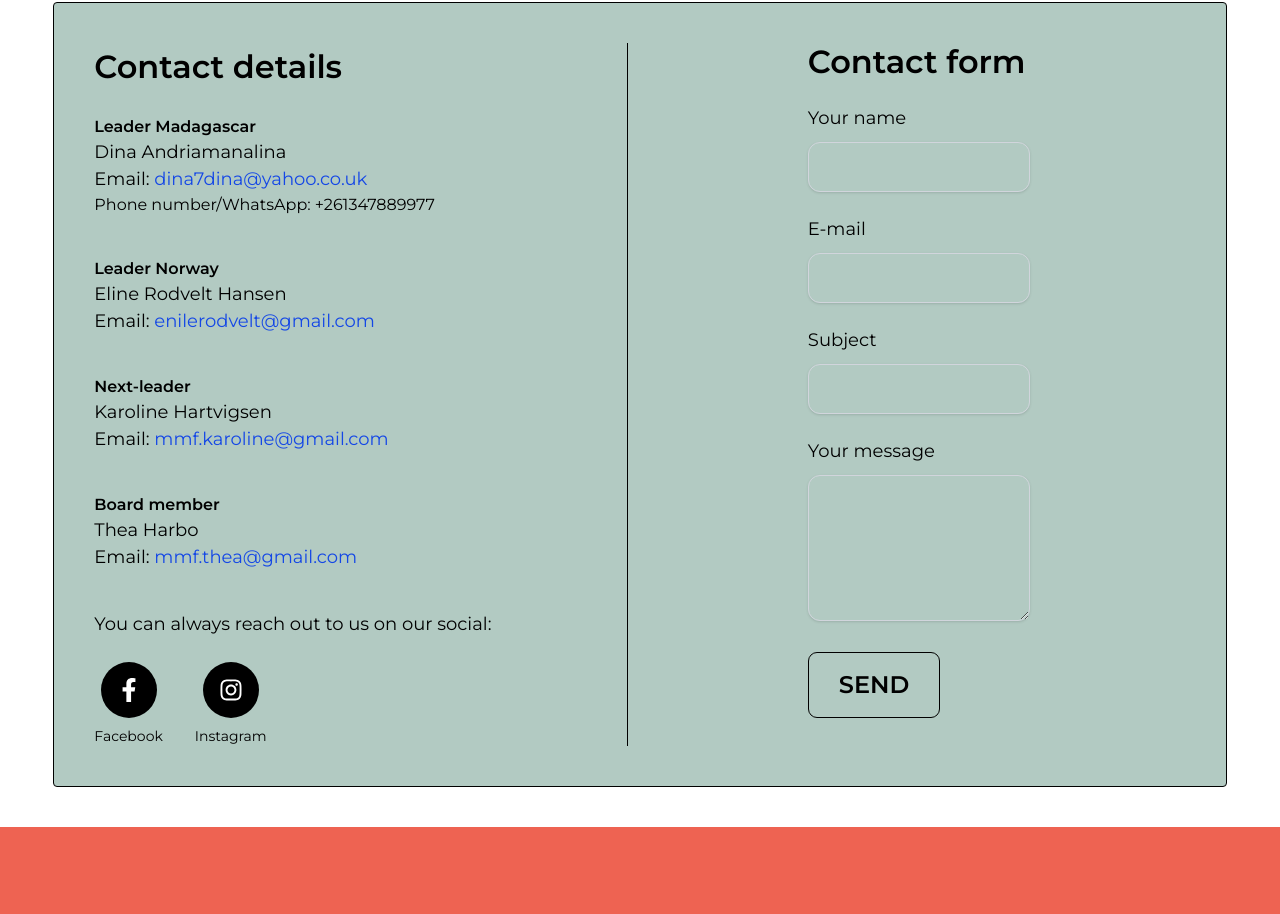
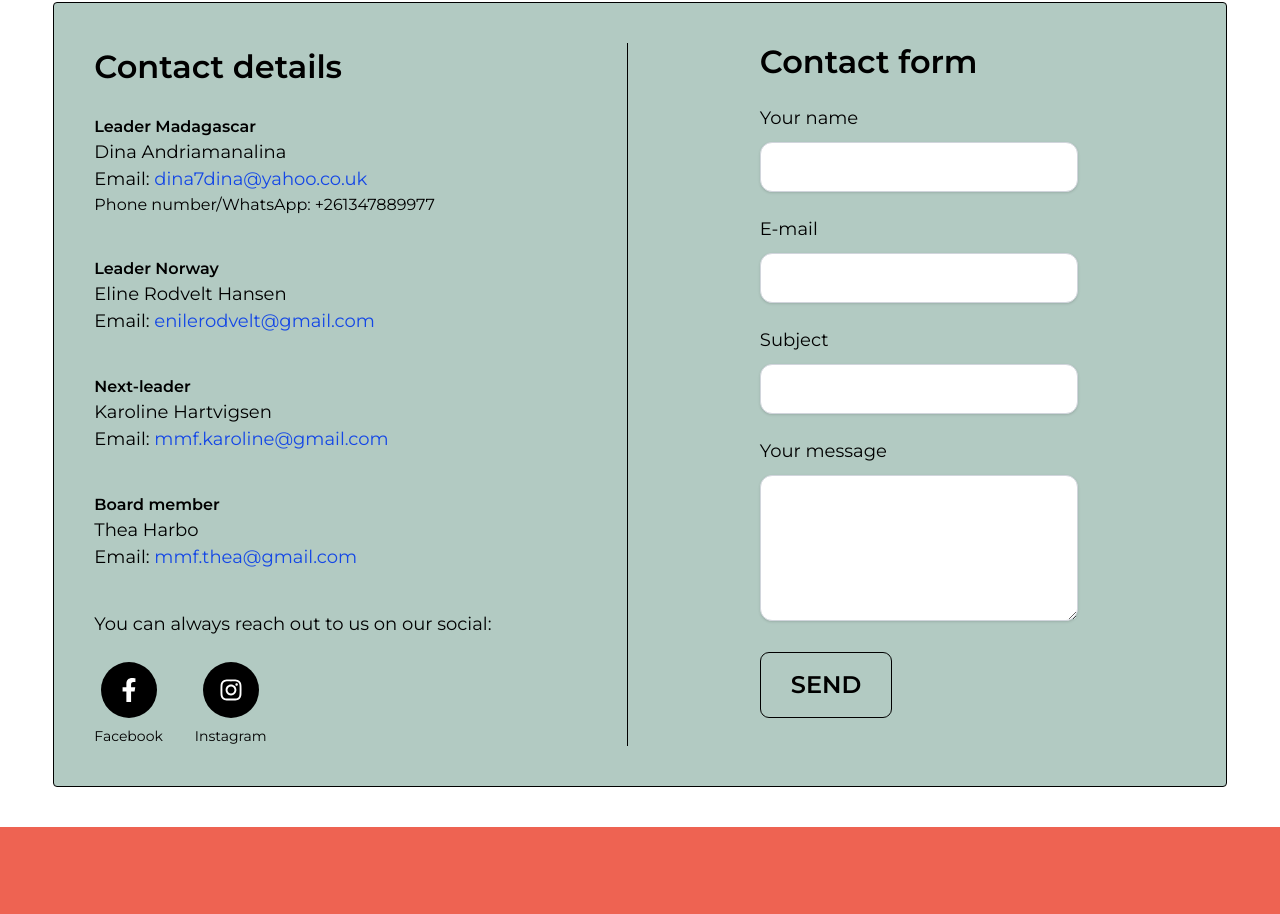
Before and after one commit to NoroffFEU/musikkforandrerliv.no, a React (Vite) app: page /contact in a window 1280 px wide. Shown: the part 1137-2051 px from the top of the page. Built offline with nearby package versions, Linux system fonts and the light colour scheme; a web font is replaced by a local one.

Commit message:
backround and padding fix

```diff
--- a/src/components/contactPage/ContactForm.jsx
+++ b/src/components/contactPage/ContactForm.jsx
@@ -69,7 +69,7 @@ const ContactForm = () => {
             value={formData.name}
             onChange={handleChange}
             aria-label="Name"
-            className="w-full border border-gray-300 p-3 rounded-xl shadow-sm focus:outline-none focus:ring-2 focus:ring-blue-500"
+            className="w-full bg-white px-15 border border-gray-300 p-3 rounded-xl shadow-sm focus:outline-none focus:ring-2 focus:ring-blue-500"
           />
           {errors.name && (
             <p className="text-red-500 text-sm mt-1">{errors.name}</p>
@@ -90,7 +90,7 @@ const ContactForm = () => {
             value={formData.email}
             onChange={handleChange}
             aria-label="Email"
-            className="w-full border border-gray-300 p-3 rounded-xl shadow-sm focus:outline-none focus:ring-2 focus:ring-blue-500"
+            className="w-full border bg-white px-15 border-gray-300 p-3 rounded-xl shadow-sm focus:outline-none focus:ring-2 focus:ring-blue-500"
           />
           {errors.email && (
             <p className="text-red-500 text-sm mt-1">{errors.email}</p>
@@ -111,7 +111,7 @@ const ContactForm = () => {
             value={formData.subject}
             onChange={handleChange}
             aria-label="Subject"
-            className="w-full border border-gray-300 p-3 rounded-xl shadow-sm focus:outline-none focus:ring-2 focus:ring-blue-500"
+            className="w-full border bg-white px-15 border-gray-300 p-3 rounded-xl shadow-sm focus:outline-none focus:ring-2 focus:ring-blue-500"
           />
           {errors.subject && (
             <p className="text-red-500 text-sm mt-1">{errors.subject}</p>
@@ -132,7 +132,7 @@ const ContactForm = () => {
             value={formData.message}
             onChange={handleChange}
             aria-label="Message"
-            className="w-full border border-gray-300 p-3 rounded-xl shadow-sm focus:outline-none focus:ring-2 focus:ring-blue-500"
+            className="w-full border bg-white px-15 border-gray-300 p-3 rounded-xl shadow-sm focus:outline-none focus:ring-2 focus:ring-blue-500"
           />
           {errors.message && (
             <p className="text-red-500 text-sm mt-1">{errors.message}</p>
```
